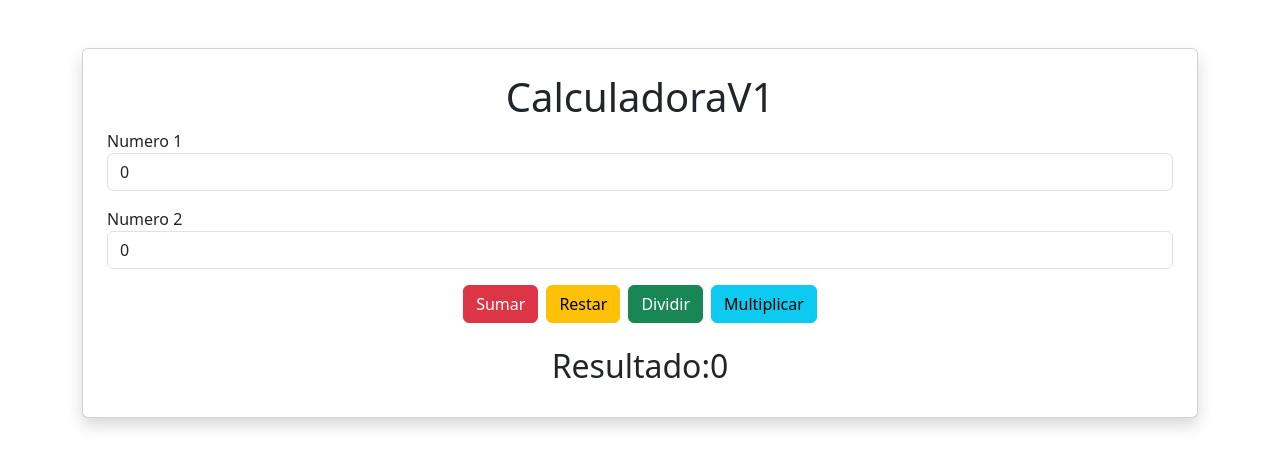
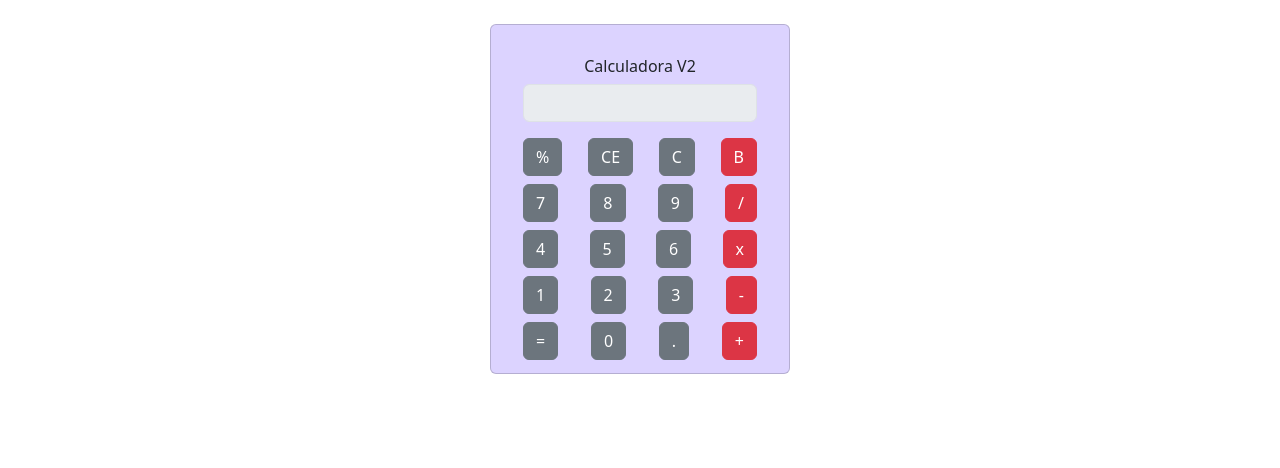
Before and after one commit to Jaczibeth/EjerciciosProgramacion, a Vue app: page / in a window 1280 px wide. Shown: the top 468 px of the page. Built offline with nearby package versions, Linux system fonts and the light colour scheme.

Commit message:
Creamos la calculadora v2

```diff
--- a/src/App.vue
+++ b/src/App.vue
@@ -1,11 +1,11 @@
 <script setup>
-import CalculadoraV1 from './components/Calculadora/CalculadoraV1.vue';
+import CalculadoraV2 from './components/Calculadora/CalculadoraV2.vue';
 
 
 
 </script>
 
 <template>
-<CalculadoraV1/>
+<CalculadoraV2/>
 </template>
 <style scoped> </style>
--- /dev/null
+++ b/src/components/Calculadora/CalculadoraV2.vue
@@ -0,0 +1,74 @@
+<script>
+ export default{
+    data() {
+        return{
+            display:'',
+            currentValue:0,
+        }
+    },
+    methods:{
+        agregarNumero(numero) {
+            this.display += numero ;
+        },
+        calculo()  {
+            try{
+                this.currentValue = eval(this.display);
+                this.display =this.currentValue.toString();
+            }catch(error){
+                this.display='Error';
+
+            }
+        },
+        limpiarDisplay() {
+         this.display='';
+        }
+    }
+ }
+
+</script>
+
+<template>
+    <div class="container d-flex justify-content-center mt-4" style=" height:350px; ">
+        <div class="card p-3" style="width:300px; background-color: #DCD3FF;">
+        <div class="card-body">
+            <h6 class="text-center ">    Calculadora V2 </h6>
+             <!--Display de la calculadora-->
+             <div class="mb-3">
+                <input type="text" class="form-control" v-model="display" disabled>
+             </div>
+             <div class="d-flex justify-content-between">
+                    <button class="btn btn-secondary" @click="">%</button>
+                    <button class="btn btn-secondary" @click="limpiarDisplay">CE</button>
+                <button class="btn btn-secondary" @click="limpiarDisplay">C</button>
+                <button class="btn btn-danger" @click="eliminarNumero">B</button>
+                </div>
+             <!--Botones de la calculadora-->
+                <div class="d-flex justify-content-between mt-2">
+                    <button class="btn btn-secondary" @click="agregarNumero('7')">7</button>
+                    <button class="btn btn-secondary" @click="agregarNumero('8')">8</button>
+                <button class="btn btn-secondary" @click="agregarNumero('9')">9</button>
+                <button class="btn btn-danger" @click="">/</button>
+                </div>
+                <div class="d-flex justify-content-between mt-2">
+                <button class="btn btn-secondary" @click="agregarNumero('4')">4</button>
+                <button class="btn btn-secondary" @click="agregarNumero('5')">5</button>
+                <button class="btn btn-secondary" @click="agregarNumero('6')">6</button>
+                <button class="btn btn-danger" @click="">x</button>
+                </div>
+                <div class="d-flex justify-content-between mt-2">
+                    <button class="btn btn-secondary" @click="agregarNumero('1')">1 </button>
+                    <button class="btn btn-secondary" @click="agregarNumero('2')">2</button>
+                <button class="btn btn-secondary" @click="agregarNumero('3')">3</button>
+                <button class="btn btn-danger" @click="">-</button>
+                </div>
+                <div class="d-flex justify-content-between mt-2">
+                    <button class="btn btn-secondary" @click="calculo">= </button>
+                    <button class="btn btn-secondary" @click="agregarNumero">0</button>
+                <button class="btn btn-secondary" @click="agregarNumero">.</button>
+                <button class="btn btn-danger" @click="agregarNumero('+')">+</button>
+                </div>
+        </div>
+    </div>
+</div>
+</template>
+<style></style>
```
